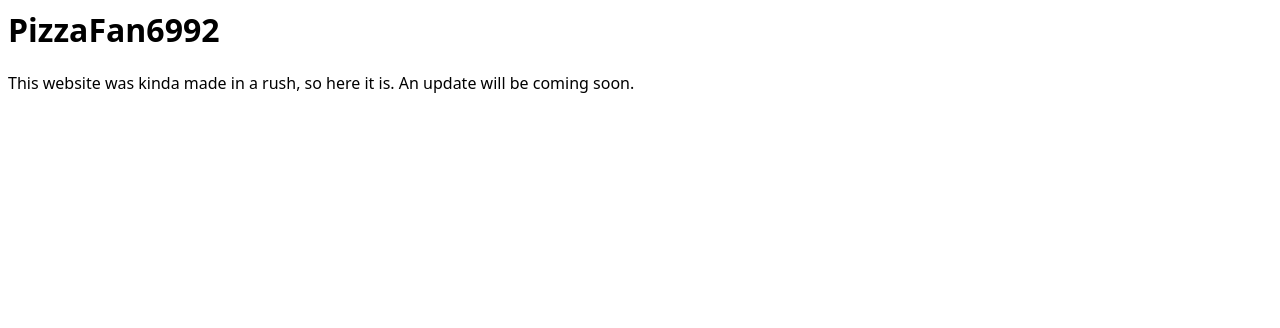
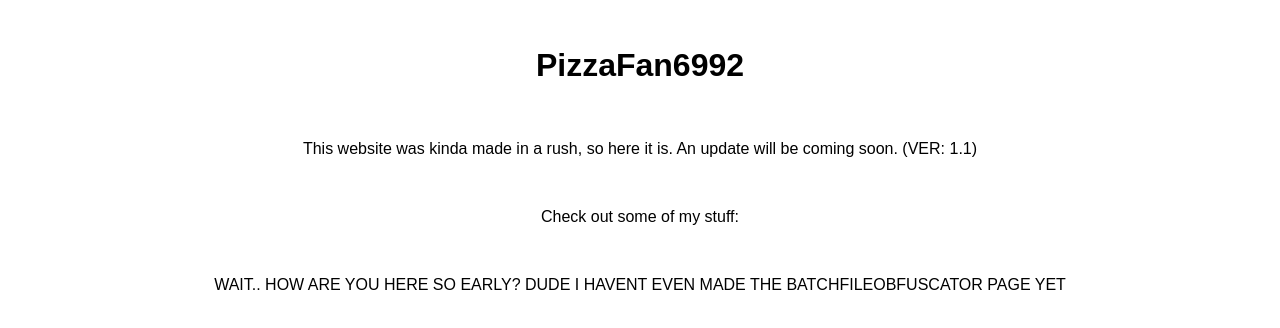
Before and after one commit to Pizzafan6992/stuff, a plain HTML site: page index.html in a window 1280 px wide. Drawn offline with Linux system fonts and the light colour scheme.

Commit message:
Don't even look at this

```diff
--- a/index.html
+++ b/index.html
@@ -3,8 +3,14 @@
         <title>PizzaFan6992</title>
     </head>
     <body>
-        <style>:root{font-family:system-ui;}</style>
+        <style>:root{font-family:Arial;text-align:center;}</style>
+        <br />
         <h1>PizzaFan6992</h1>
-        <p>This website was kinda made in a rush, so here it is. An update will be coming soon.</p>
+        <br />
+        <p>This website was kinda made in a rush, so here it is. An update will be coming soon. (VER: 1.1)</p>
+        <br />
+        <p>Check out some of my stuff:</p>
+        <br />
+        <p>WAIT.. HOW ARE YOU HERE SO EARLY? DUDE I HAVENT EVEN MADE THE BATCHFILEOBFUSCATOR PAGE YET</p>
     </body>
 </html>
```
